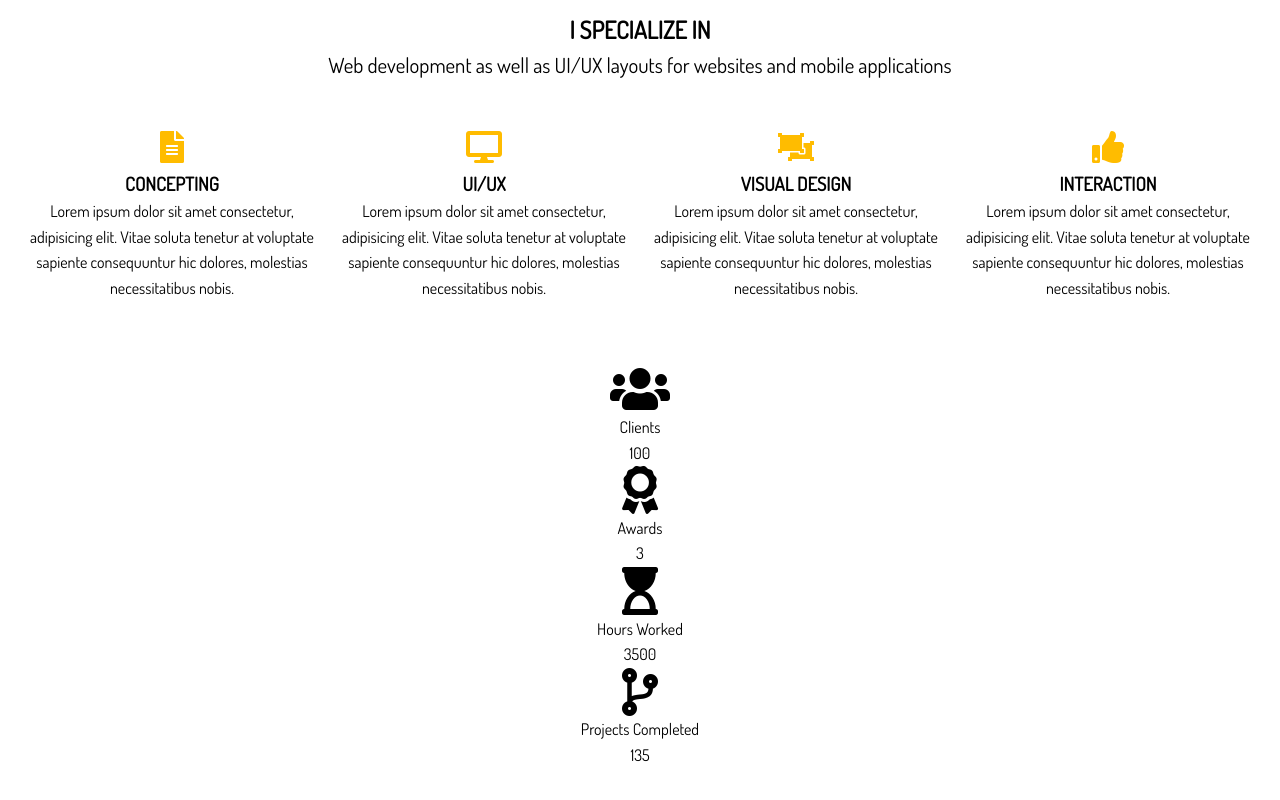
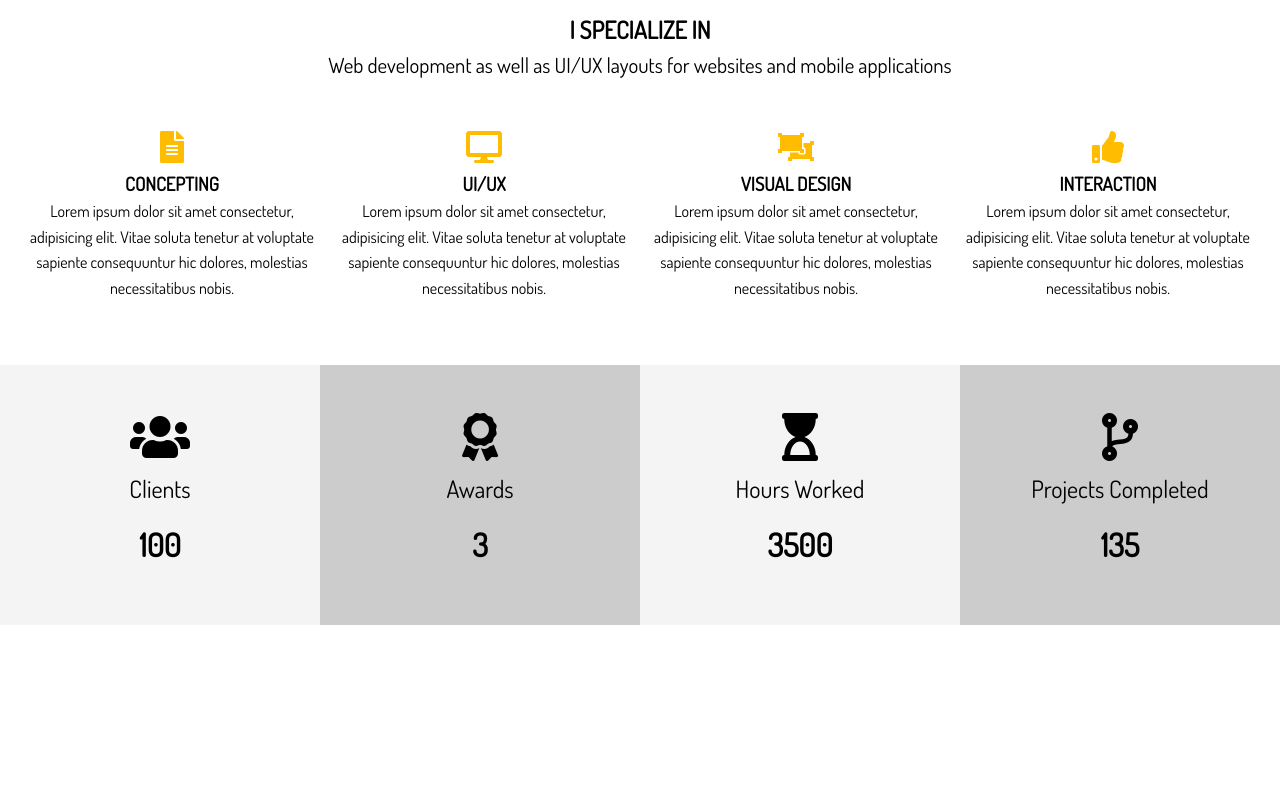
Before and after one commit to xaviguasch/portfolio-with-sass, a website: page dist/index.html in a window 1280 px wide. Shown: the part 821-1621 px from the top of the page. After the commit the page ends 1478 px from the top, so only its background shows below. Drawn offline with Linux system fonts and the light colour scheme.

Commit message:
styled section home-b

```diff
--- a/scss/main.scss
+++ b/scss/main.scss
@@ -101,6 +101,8 @@ img {
 
 // Home Sections
 #home {
+
+    // Home Section A
     &-a {
         .specials {
             margin-top: 3rem;
@@ -114,4 +116,38 @@ img {
             padding-bottom: 0.4rem;
         }
     }
+
+    // Home section B
+    &-b {
+        .stats {
+            display: grid;
+            grid-template-columns: repeat(4, 1fr);
+
+            li {
+                line-height: 2;
+
+                &.stats-title {
+                    font-size: 1.5rem;
+                }
+
+                &.stats-number {
+                    font-size: 2rem;
+                    font-weight: bold;
+                }
+            }
+
+            div {
+                padding: 3rem 0;
+
+                &:nth-child(odd) {
+                    background: $light-color;
+                }
+
+                &:nth-child(even) {
+                    background: $medium-color;
+                }
+            }
+        }
+
+    }
 }
```
Also changed, not shown: dist/css/main.css.
